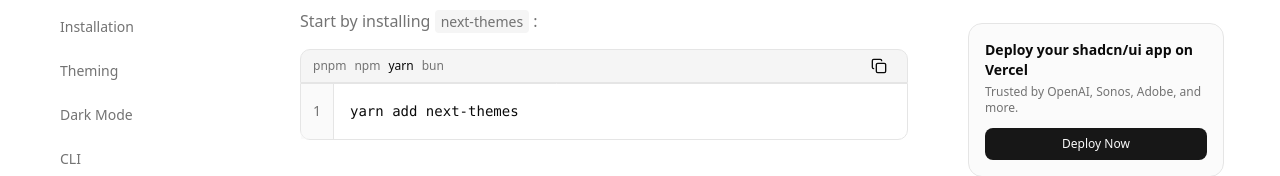
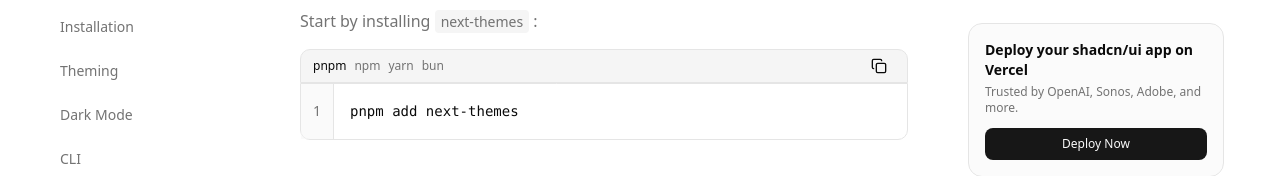
Before and after one commit to huahaharis/ui.tritronik, a Next.js app: page /docs/dark-mode/next in a window 1280 px wide. Shown: the part 261-437 px from the top of the page. Built offline with nearby package versions, Linux system fonts and the light colour scheme.

Commit message:
update registry

```diff
--- a/registry.json
+++ b/registry.json
@@ -46,7 +46,7 @@
         },
         {
             "name": "accordion",
-            "type": "registry:component",
+            "type": "registry:ui",
             "files": [
                 {
                     "path": "src/components/ui/accordion.tsx",
--- a/src/app/docs/dark-mode/next/page.tsx
+++ b/src/app/docs/dark-mode/next/page.tsx
@@ -8,7 +8,7 @@
 import { ModeToggle } from "@/components/demos/dark-mode-demo"
 
 export default function NextJsInstallationPage() {
-    const [pkg, setPkg] = useState<Pkg>("yarn")
+    const [pkg, setPkg] = useState<Pkg>("pnpm")
     const [copied, setCopied] = useState<string | null>(null)
 
     function copy(text: string, id: string) {
```
Also changed, not shown: 1 other file (tests, documents, lock files or other folders).
